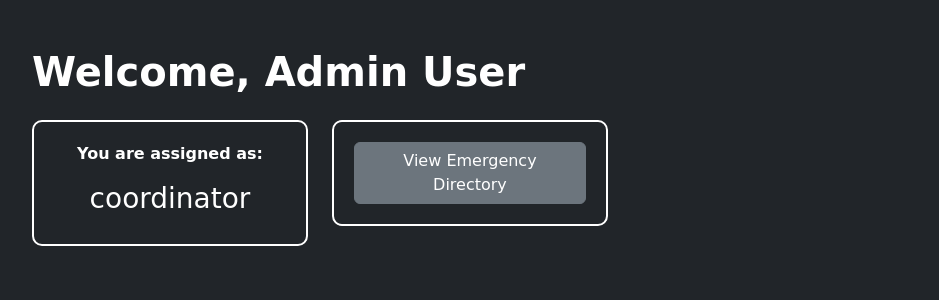
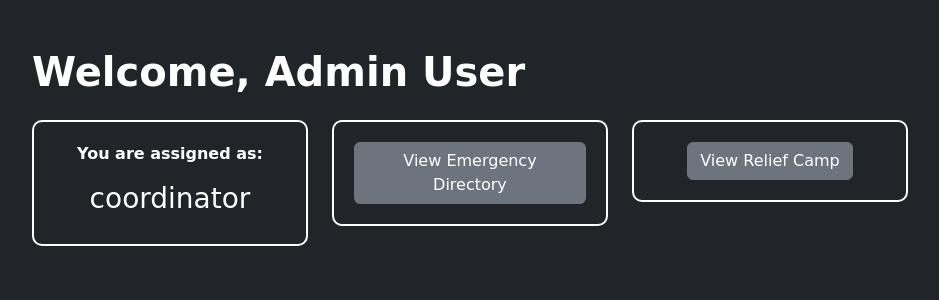
Before and after one commit to fluidpotata/CSE470_Project, a Flask app: page /volunteer in a window 1280 px wide. Shown: the top 300 px of the page, without its empty margins (170-1109 px from the left). Run offline with Flask 3, Linux system fonts and the light colour scheme; a user stored in the database is signed in; data comes from the database, SQL or seed files in the repository.

Commit message:
Connect rcam from vdash

```diff
--- a/templates/vdash.html
+++ b/templates/vdash.html
@@ -42,6 +42,13 @@
                         </a>
                     </div>
                 </div>
+                <div class="col-md-4">
+                    <div class="box">
+                        <a href="{{ url_for('r_camp_info') }}" class="btn btn-secondary">
+                        View Relief Camp
+                        </a>
+                    </div>
+                </div>
             </div>
         </div>
         <script src="https://cdn.jsdelivr.net/npm/bootstrap@5.3.0/dist/js/bootstrap.bundle.min.js"></script>
```
